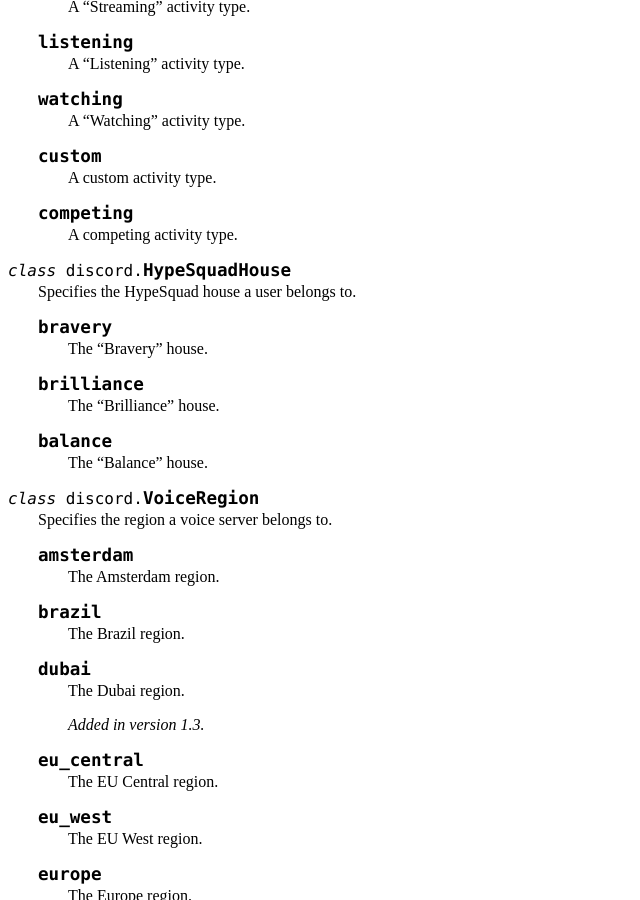
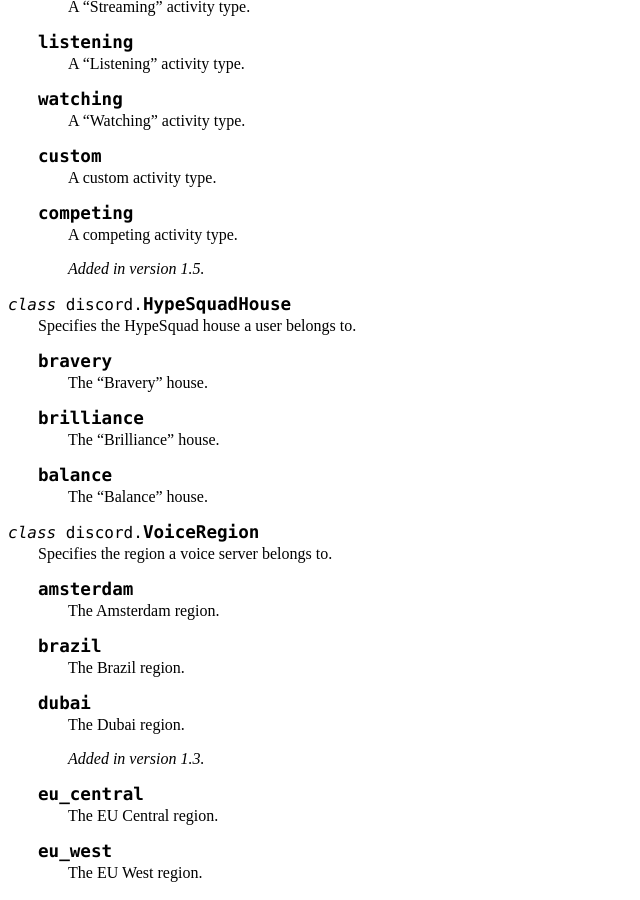
Before and after one commit to Rapptz/discord.py, a Sphinx documentation site: the page built from docs/api.rst, in a window 1280 px wide and 900 px high, scrolled down 15594 px. Shown: the whole window, without its empty margins (0-640 px from the left). Built offline with Sphinx 7.4.7, drawn with Linux system fonts in a browser that asks for light colours.

Commit message:
Update api.rst

```diff
--- a/docs/api.rst
+++ b/docs/api.rst
@@ -987,6 +987,8 @@
     .. attribute:: competing
 
         A competing activity type.
+
+        .. versionadded:: 1.5
 
 .. class:: HypeSquadHouse
 
```
